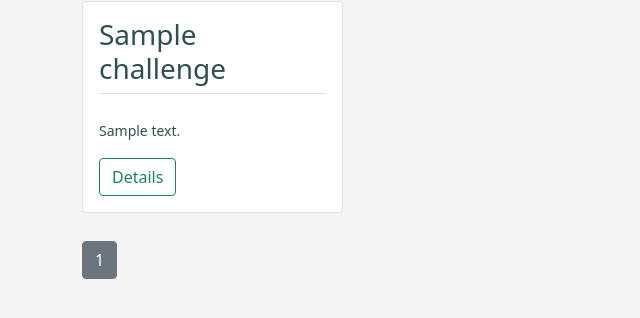
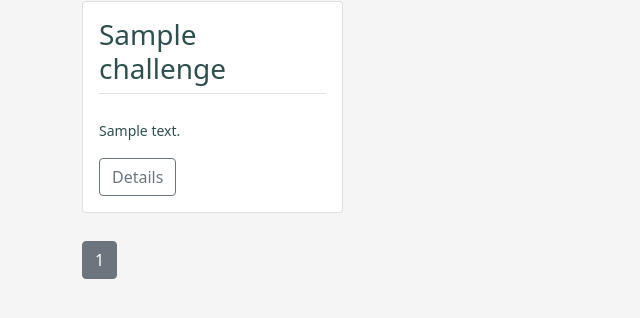
Before and after one commit to justinaluc/LESS_WASTE, a Django app: page /challenge/ in a window 1280 px wide. Shown: the part 181-499 px from the top of the page, without its empty margins (0-640 px from the left). Run offline with Django 4.2, Linux system fonts and the light colour scheme; tables that the repository leaves empty hold one stand-in row (values such as "Sample post"); some libraries are stand-ins or nearby versions.

Commit message:
color change of the buttons

```diff
--- a/challenges/templates/challenges/category_detail.html
+++ b/challenges/templates/challenges/category_detail.html
@@ -20,7 +20,7 @@
                                 <p class="border-top pt-2"></p>
                                 <small class="card-text">{{ challenge.description }}</small><br>
                                 <div class="mt-3 align-items-baseline">
-                                    <a href="{% url 'challenge_detail' challenge.id %}" class="btn btn-outline-success">Details</a>
+                                    <a href="{% url 'challenge_detail' challenge.id %}" class="btn btn-outline-secondary">Details</a>
                                 </div>
                             </div>
                         </div>
--- a/challenges/templates/challenges/challenge_detail.html
+++ b/challenges/templates/challenges/challenge_detail.html
@@ -47,7 +47,7 @@
                             </button>
                         </form>
                     {% endif %}
-                    <a href="#" onclick="history.go(-1)" class="btn btn-outline-dark">Back</a>
+                    <a href="#" onclick="history.go(-1)" class="btn btn-outline-secondary">Back</a>
                 </div>
               <p class="mt-3 border-top"></p>
                   {% for category in challenge.category_set.all %}
--- a/challenges/templates/challenges/challenge_list.html
+++ b/challenges/templates/challenges/challenge_list.html
@@ -16,7 +16,7 @@
                             <p class="border-top pt-2"></p>
                             <small class="card-text">{{ challenge.description }}</small><br>
                             <div class="mt-3 align-items-baseline">
-                                <a href="{% url 'challenge_detail' challenge.id %}" class="btn btn-outline-success">Details</a>
+                                <a href="{% url 'challenge_detail' challenge.id %}" class="btn btn-outline-secondary">Details</a>
                             </div>
                         </div>
                     </div>
```
